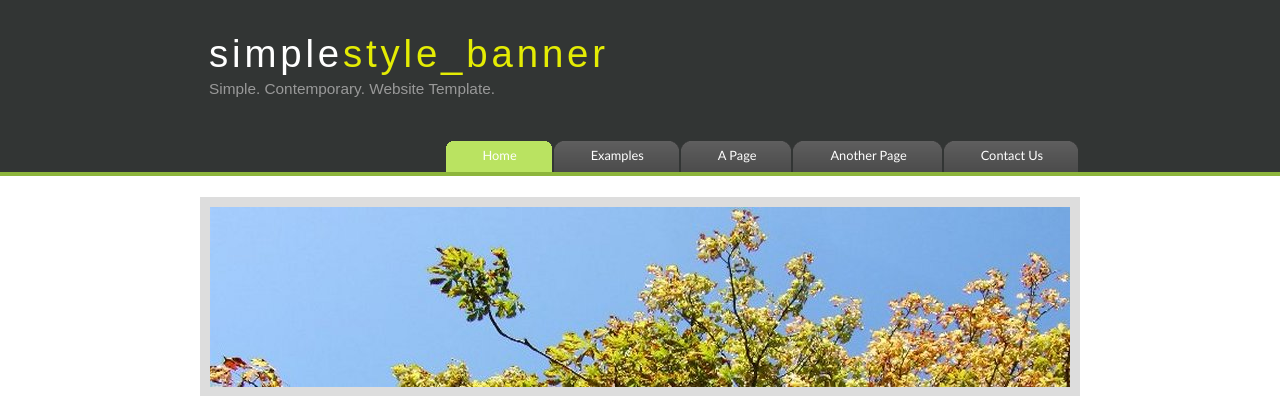
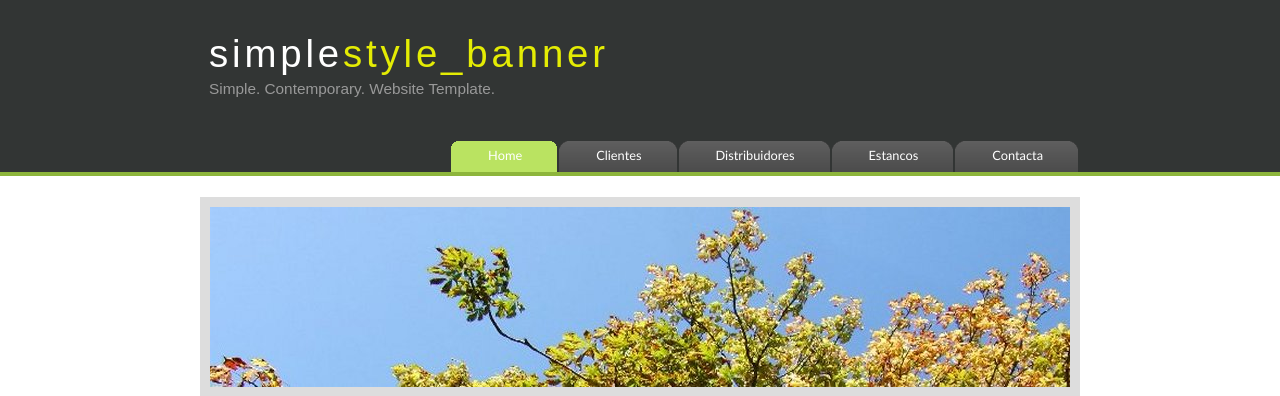
Before and after one commit to imanoldg/Tabacos-Manolo, a Django app: page /tabacosAPP/DetalleClientes/1/ in a window 1280 px wide. Shown: the top 396 px of the page. Run offline with Django 4.2, Linux system fonts and the light colour scheme; data comes from the database, SQL or seed files in the repository.

Commit message:
cambio del indice

```diff
--- a/TabacosManolo/tabacosAPP/templates/base.html
+++ b/TabacosManolo/tabacosAPP/templates/base.html
@@ -24,10 +24,10 @@
         <ul id="menu">
           <!-- put class="selected" in the li tag for the selected page - to highlight which page you're on -->
           <li class="selected"><a href="{% url 'index' %}">Home</a></li>
-          <li><a href="examples.html">Examples</a></li>
-          <li><a href="page.html">A Page</a></li>
-          <li><a href="another_page.html">Another Page</a></li>
-          <li><a href="contact.html">Contact Us</a></li>
+          <li><a href="{% url 'listaClientes' %}">Clientes</a></li>
+          <li><a href="{% url 'listaDistribuidores' %}">Distribuidores</a></li>
+          <li><a href="{% url 'listaEstancos' %}">Estancos</a></li>
+          <li><a href="contact.html">Contacta</a></li>
         </ul>
       </div>
     </div>
```
